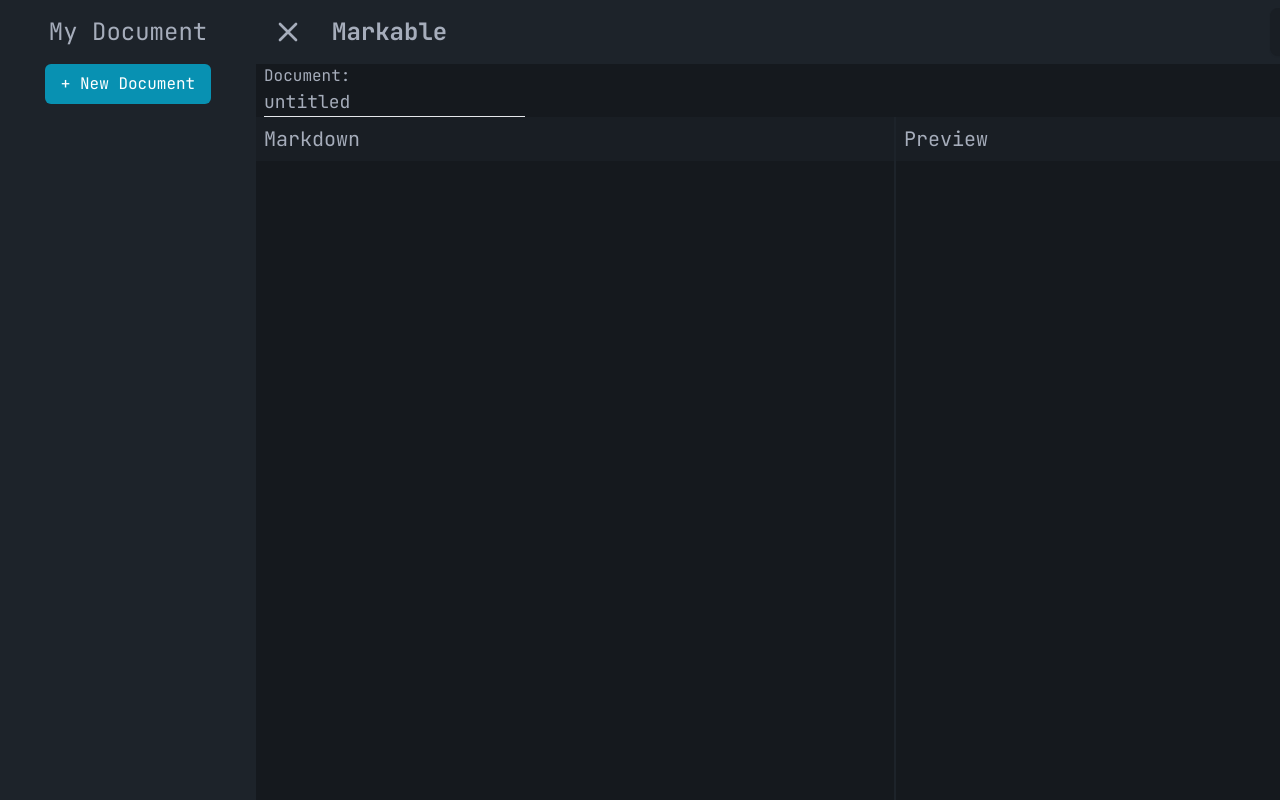
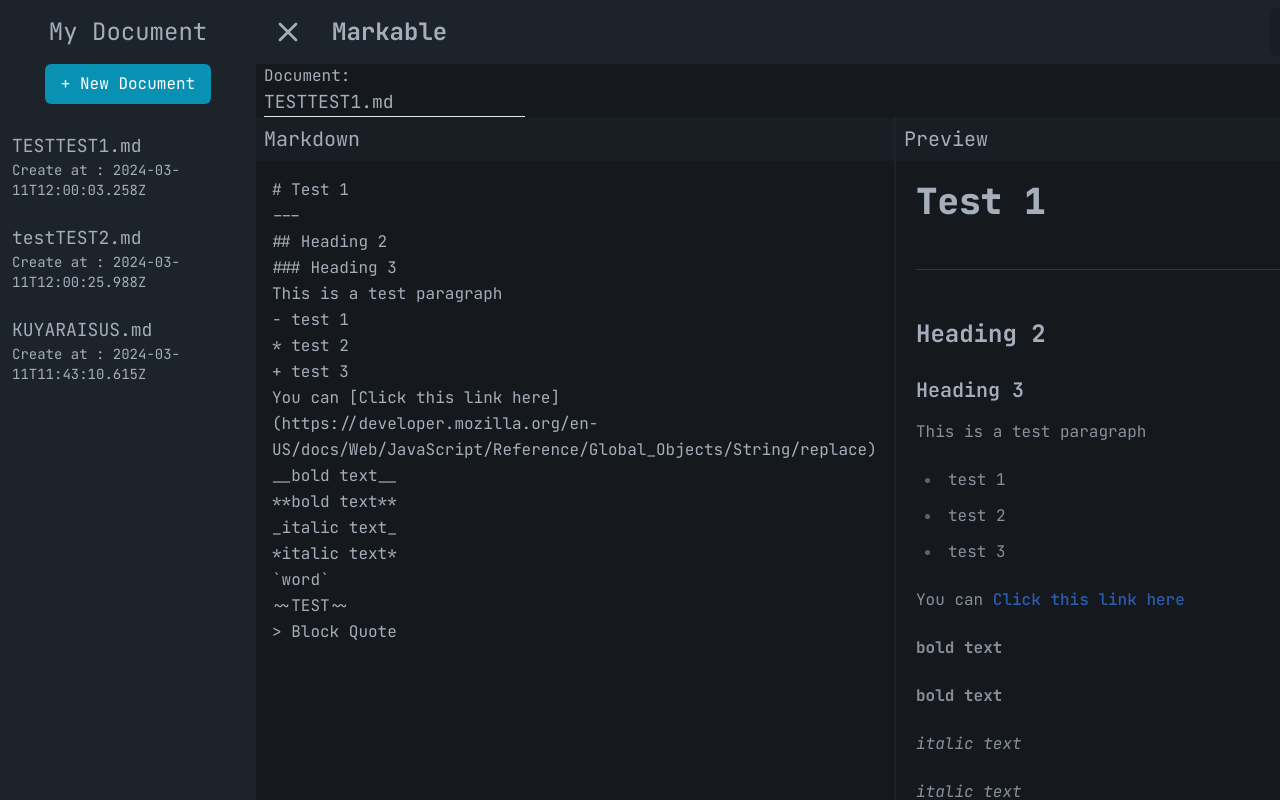
Before and after one commit to PasitU/ProjectMDParser, a Vue app: page / in a window 1280 px wide. Both pictures are taken after a click on the label 32 px from the left and 32 px from the top of the page. Built offline with nearby package versions, Linux system fonts and the light colour scheme; data requests are answered from the project's data file; some icons are missing; a web font is replaced by a local one.

Commit message:
Update document titles and content, and add new document functionality

```diff
--- a/data/db.json
+++ b/data/db.json
@@ -2,9 +2,21 @@
   "documents": [
     {
       "id": "1",
-      "title": "untitled.md",
-      "content": "# Test\n---\n## Heading 2\n### Heading 3\nThis is a test paragraph\n- test 1\n* test 2\n+ test 3\nYou can [Click this link here](https://developer.mozilla.org/en-US/docs/Web/JavaScript/Reference/Global_Objects/String/replace)\n__bold text__ \n**bold text** \n_italic text_\n*italic text*\n`word`\n~~TEST~~\n> Block Quote",
-      "createAt": "2017-01-01T00:00:00Z"
+      "title": "TESTTEST1.md",
+      "content": "# Test 1\n---\n## Heading 2\n### Heading 3\nThis is a test paragraph\n- test 1\n* test 2\n+ test 3\nYou can [Click this link here](https://developer.mozilla.org/en-US/docs/Web/JavaScript/Reference/Global_Objects/String/replace)\n__bold text__ \n**bold text** \n_italic text_\n*italic text*\n`word`\n~~TEST~~\n> Block Quote",
+      "createAt": "2024-03-11T12:00:03.258Z"
+    },
+    {
+      "id": "1710154290306",
+      "title": "testTEST2.md",
+      "content": "# Test 1\n---\n### Heading 3\nThis is a test paragraph\n- test 1\n* test 2\n+ test 3\nYou can [Click this link here](https://developer.mozilla.org/en-US/docs/Web/JavaScript/Reference/Global_Objects/String/replace)\n__bold text__ \n**bold text** \n_italic text_\n*italic text*\n`word`\n~~TEST~~\n> Block Quote",
+      "createAt": "2024-03-11T12:00:25.988Z"
+    },
+    {
+      "id": "1710157029080",
+      "title": "KUYARAISUS.md",
+      "content": "# KUY\n---",
+      "createAt": "2024-03-11T11:43:10.615Z"
     }
   ]
 }
--- a/src/api/documentService.js
+++ b/src/api/documentService.js
@@ -1,15 +1,7 @@
-const BASE_URL = 'http://localhost:3000/api/documents'
+const BASE_URL = 'http://localhost:3001/documents'
 
 // Add a new document to the server --CREATE--
-export const addDocument = async () => {
-  try {
-    const newDocument = {
-      id: String(Date.now()),
-      title: 'Untitled.md',
-      content: '# New Document\n\nThis is a new document.',
-      createAt: new Date().toISOString()
-    }
-
+export const addDocument = async (newDocument) => {
     const response = fetch(BASE_URL, {
       method: 'POST',
       headers: {
@@ -23,10 +15,6 @@
     }
 
     return response.json()
-  } catch (error) {
-    console.error('Error adding document:', error.message)
-    throw error
-  }
 }
 
 // Get the list of documents from the server --READ--
--- a/src/views/HomeView.vue
+++ b/src/views/HomeView.vue
@@ -5,20 +5,28 @@
         <div>
           <div class="flex justify-center mt-4"><h1 class="text-2xl">My Document</h1></div>
           <div class="flex justify-center mt-4">
-            <button class="flex items-center bg-cyan-600 px-4 py-2 rounded-md text-white">
+            <button @click="newDoc" class="flex items-center bg-cyan-600 px-4 py-2 rounded-md text-white">
               + New Document
             </button>
           </div>
+          <ul class="flex flex-col mt-4">
+            <li v-for="doc in documents" :key="doc.id">
+              <button @click="selectedDocument(doc.id)" class="text-lg text-left p-3 hover:bg-slate-500 hover:text-black">
+                {{ doc.title }}
+                <br/><p class="text-sm">Create at : {{ doc.createAt }}</p>
+              </button>
+            </li>
+          </ul>
         </div>
       </template>
       <template v-slot:main-content>
         <NavBar @toggle-sidebar="toggleSidebar">
           <template v-slot:nav-link>
             <div class="flex items-center gap-2">
-              <button class="btn btn-ghost hover:text-red-400">
+              <button @click="deleteDoc" class="btn btn-ghost hover:text-red-400">
                 <v-icon name="ri-delete-bin-5-fill" hover animation="ring" />
               </button>
-              <button class="btn hover:text-green-400">
+              <button @click="saveDoc" class="btn hover:text-green-400">
                 <v-icon name="ri-save-3-line" />
                 <h2 class="hidden md:block">Save Changes</h2>
               </button>
@@ -26,7 +34,7 @@
             </div>
           </template>
         </NavBar>
-        <MarkdownParser v-model:title="title" v-model:content="content"/>
+        <MarkdownParser v-model:title="title" v-model:content="content" />
       </template>
     </SideBar>
   </div>
@@ -36,17 +44,85 @@
 import MarkdownParser from '@/components/MarkdownParser.vue'
 import NavBar from '@/components/NavBar.vue'
 import SideBar from '@/components/SideBar.vue'
-import { ref } from 'vue'
+import { onMounted, ref, watch } from 'vue'
+import { addDocument, getDocuments, updateDocument, deleteDocument } from '@/api/documentService'
 
 const isSidebarOpen = ref(false)
 
-const title = ref('untitled')
+const currentDocument = ref(null)
+const documents = ref([])
+
+const title = ref('')
 const content = ref('')
-
 
 function toggleSidebar() {
   isSidebarOpen.value = !isSidebarOpen.value
 }
+
+onMounted(async () => {
+  documents.value = await getDocuments()
+  currentDocument.value = documents.value[0]
+  selectedDocument(currentDocument.value.id)
+  console.log(documents.value);
+})
+
+watch(documents => {
+  documents.value = documents
+})
+
+const selectedDocument = (documentID) => {
+  const selectDocument = documents.value.find((doc) => doc.id === documentID)
+  currentDocument.value = selectDocument
+  title.value = selectDocument.title
+  content.value = selectDocument.content
+}
+
+const saveDoc = async () => {
+  try {
+    const updateDoc = {
+      id: currentDocument.value.id,
+      title: title.value,
+      content: content.value,
+      createAt: new Date().toISOString()
+    }
+    await updateDocument(updateDoc)
+    const index = documents.value.findIndex((doc) => doc.id === currentDocument.value.id)
+    documents.value[index].title = title.value
+    documents.value[index].content = content.value
+    currentDocument.value = documents.value[index]
+  } catch (error) {
+    console.error(error)
+  }
+}
+
+const newDoc = async () => {
+  try {
+    const newDocument = {
+      id: String(Date.now()),
+      title: `untitled${documents.value.length + 1}.md`,
+      content: '# New Document\n\nStart writing here...',
+      createAt: new Date().toISOString()
+    }
+    await addDocument(newDocument)
+    documents.value.push(newDocument)
+    currentDocument.value = newDocument
+    selectedDocument(newDocument.id)
+  }
+  catch (error) {
+    console.error(error)
+  }
+}
+
+const deleteDoc = async () => {
+  try {
+    await deleteDocument(currentDocument.value.id)
+    documents.value = await getDocuments()
+    currentDocument.value = documents.value[0]
+    selectedDocument(documents.value[0].id)
+  } catch (error) {
+    console.error(error)
+  }
+}
 </script>
 
 <style lang="scss" scoped></style>
```
